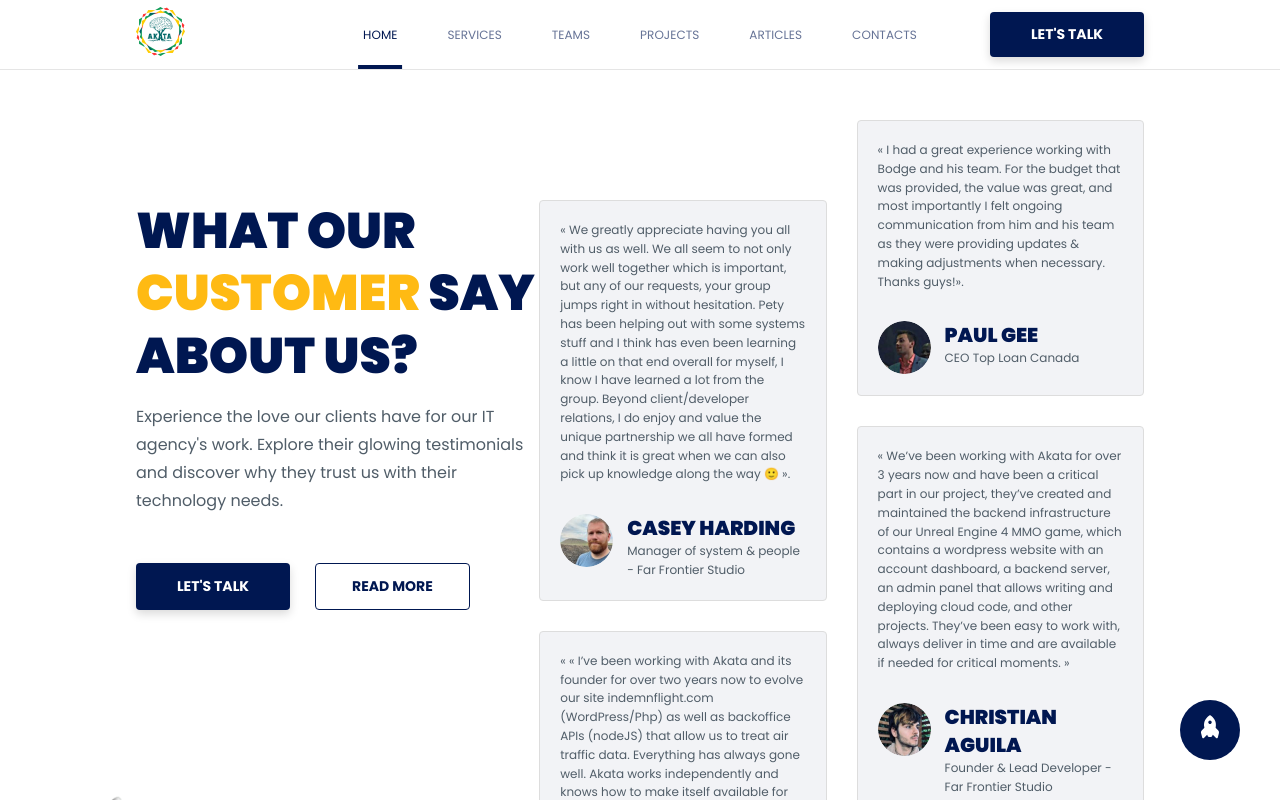
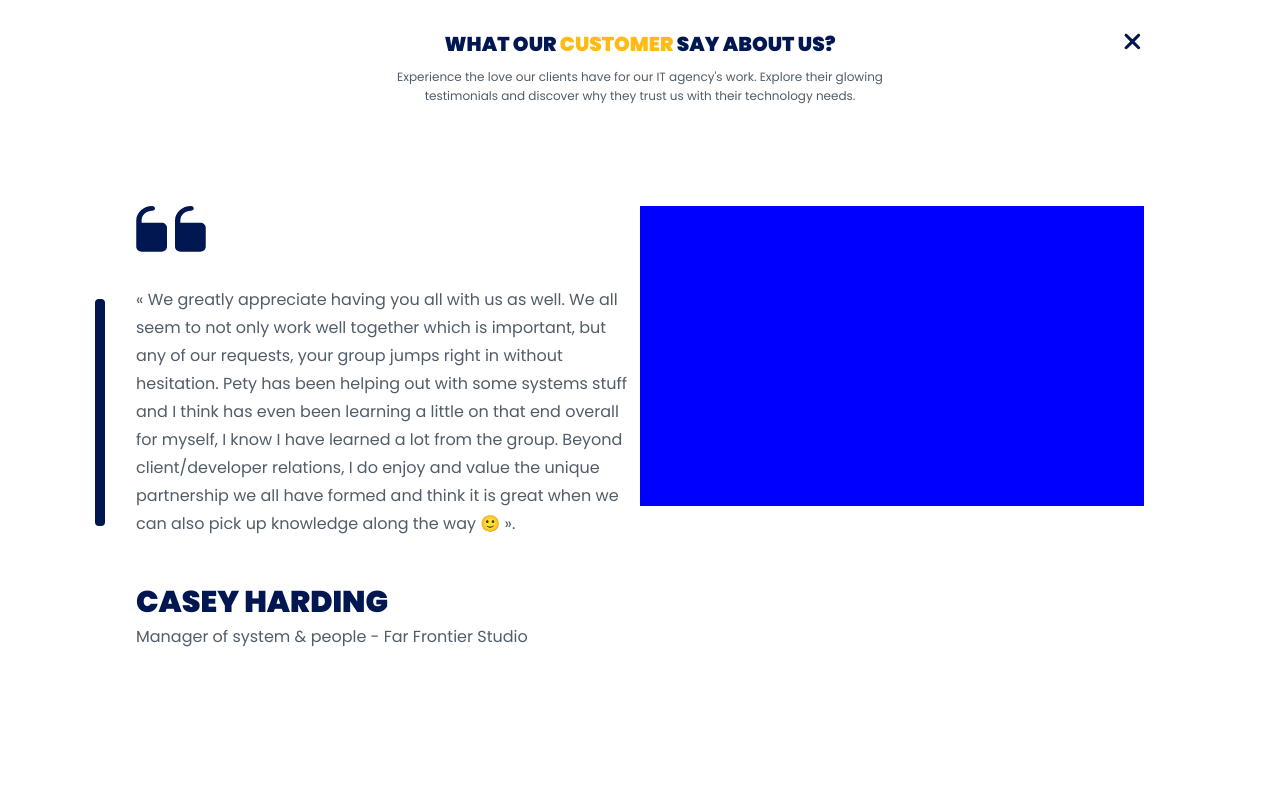
Before and after one commit to maxime-dot/website3, a Next.js app: page / in a window 1280 px wide. Both pictures are taken after a click on the element 682 px from the left and 1200 px from the top of the page. Shown: the part 800-1600 px from the top of the page. Built offline with nearby package versions, Linux system fonts and the light colour scheme.

Commit message:
feat: add slider components

```diff
--- a/src/app/components/button/normal/Button.tsx
+++ b/src/app/components/button/normal/Button.tsx
@@ -4,7 +4,7 @@ import "./button.scss";
 interface ButtonProps {
   content: string;
   ariaLabel: string;
-  hoverType: "shadowed" | "solid";
+  hoverType?: "shadowed" | "solid";
   onClick: () => void;
   type: "button" | "submit" | "reset";
 }
--- a/src/app/components/cards/testimonial/TestimonialCard.tsx
+++ b/src/app/components/cards/testimonial/TestimonialCard.tsx
@@ -6,15 +6,17 @@ interface CardProps {
   profile: string;
   testimonials: string;
   post: string;
+  onClick: () => void;
 }
 const TestimonialCard: React.FC<CardProps> = ({
   name,
   profile,
   post,
   testimonials,
+  onClick,
 }) => {
   return (
-    <div className="testimonial-card d-flex flex-col">
+    <div className="testimonial-card d-flex flex-col" onClick={onClick}>
       <p className="akata-text-small testimonial">{testimonials}</p>
       <div className="customer-info d-flex flex-row">
         <Image
--- a/src/app/components/modal-lets-talk/ModalLetsTalk.tsx
+++ b/src/app/components/modal-lets-talk/ModalLetsTalk.tsx
@@ -66,7 +66,7 @@ const ModalLetsTalk: React.FC<ModalLetsTalkProps> = ({ onClose }) => {
             open: { opacity: 1, transform: "translateY(0)" },
             close: { opacity: 0, transform: "translateY(20px)" },
           }}
-          transition={{ duration: 0.3 }}
+          transition={{ duration: 0.3, delay: 0.3 }}
           className="modal-content w-100  d-flex flex-col"
         >
           <div className="modal-header d-flex flex-col">
--- a/src/app/components/sections/testimonial/Testimonial.tsx
+++ b/src/app/components/sections/testimonial/Testimonial.tsx
@@ -54,6 +54,13 @@ const testimonialData = [
   },
 ];
 
+interface TestimonialData {
+  name: string;
+  post: string;
+  profile: string;
+  testimonials: string;
+}
+
 const Testimonial: React.FC = () => {
   const [openModal, setOpenModal] = useState(false);
   const [openSlider, setOpenSlider] = useState(false);
@@ -65,8 +72,9 @@ const Testimonial: React.FC = () => {
     setOpenModal(false);
   };
 
-  const handleOpenSlider = () => {
+  const handleOpenSlider = (data: TestimonialData) => {
     setOpenSlider(true);
+    console.log(data);
   };
 
   const handleSliderClose = () => {
@@ -108,6 +116,7 @@ const Testimonial: React.FC = () => {
                 post={testimonial.post}
                 profile={testimonial.profile}
                 testimonials={testimonial.testimonials}
+                onClick={() => handleOpenSlider(testimonial)}
               />
             ))}
           </div>
@@ -121,7 +130,7 @@ const Testimonial: React.FC = () => {
             />
             <ButtonOutline
               ariaLabel="Read more about customer testimonial"
-              onClick={handleOpenSlider}
+              onClick={handleCloseModal}
               title="Read more about customer testimonial"
               content="READ MORE"
             />
@@ -131,6 +140,7 @@ const Testimonial: React.FC = () => {
           <div className="card-container d-flex flex-col">
             {testimonialData.slice(0, 2).map((testimonial, index) => (
               <TestimonialCard
+                onClick={() => handleOpenSlider(testimonial)}
                 key={index}
                 name={testimonial.name}
                 post={testimonial.post}
@@ -142,6 +152,7 @@ const Testimonial: React.FC = () => {
           <div className="card-container d-flex flex-col">
             {testimonialData.slice(2, 5).map((testimonial, index) => (
               <TestimonialCard
+                onClick={() => handleOpenSlider(testimonial)}
                 key={index}
                 name={testimonial.name}
                 post={testimonial.post}
--- a/src/app/components/sliders/testimonial-slider/TestimonialSlider.tsx
+++ b/src/app/components/sliders/testimonial-slider/TestimonialSlider.tsx
@@ -3,6 +3,7 @@ import { motion, AnimatePresence } from "framer-motion";
 import { FontAwesomeIcon } from "@fortawesome/react-fontawesome";
 import { faTimes } from "@fortawesome/free-solid-svg-icons";
 import "./testimonial-slider.scss";
+import Image from "next/image";
 
 interface SliderProps {
   onClose: () => void;
@@ -42,6 +43,36 @@ const TestimonialSlider: React.FC<SliderProps> = ({ onClose, isOpen }) => {
                 trust us with their technology needs.
               </p>
             </div>
+
+            <div className="customer-content w-100">
+              <div className="content-words">
+                <Image
+                  src={"/quote-icon.svg"}
+                  width={70}
+                  height={46.67}
+                  alt="quote icons"
+                  className="quote-icon"
+                />
+                <p className="akata-text-big words">
+                  « We greatly appreciate having you all with us as well. We all
+                  seem to not only work well together which is important, but
+                  any of our requests, your group jumps right in without
+                  hesitation. Pety has been helping out with some systems stuff
+                  and I think has even been learning a little on that end
+                  overall for myself, I know I have learned a lot from the
+                  group. Beyond client/developer relations, I do enjoy and value
+                  the unique partnership we all have formed and think it is
+                  great when we can also pick up knowledge along the way 🙂 ».
+                </p>
+                <div className="customer-info d-flex flex-col">
+                  <span className="akata-title-medium name">casey harding</span>
+                  <span className="akata-text-big">
+                    Manager of system & people - Far Frontier Studio
+                  </span>
+                </div>
+              </div>
+              <div className="content-profile"></div>
+            </div>
           </div>
         </motion.div>
       )}
--- a/src/app/components/sliders/testimonial-slider/testimonial-slider.scss
+++ b/src/app/components/sliders/testimonial-slider/testimonial-slider.scss
@@ -18,12 +18,55 @@
       color: var(--goavana-blue);
       right: 0;
       cursor: pointer;
+      transition: all 0.3s ease-in-out;
+      border-radius: var(--border-radius);
+      &:hover {
+        background: var(--goavana-blue);
+        color: var(--light);
+      }
       .close-button-icon {
-        font-size: 30px;
+        font-size: 25px;
       }
     }
     .slider-title {
       gap: 10px;
     }
+    .customer-content {
+      display: grid;
+      grid-template-columns: 1fr 1fr;
+      margin-top: 100px;
+      .content-words {
+        width: 100%;
+
+        .quote-icon {
+          margin-bottom: 27px;
+        }
+        .words {
+          position: relative;
+          &::before {
+            content: "";
+            position: absolute;
+            left: -41px;
+            top: calc(100% - 95%);
+            width: 10px;
+            height: 90%;
+            background: var(--goavana-blue);
+            border-radius: var(--border-radius);
+          }
+        }
+        .customer-info {
+          margin-top: 43px;
+          .name {
+            font-size: 30px;
+            line-height: calc(30px * 1.4);
+          }
+        }
+      }
+      .content-profile {
+        background: blue;
+        width: 100%;
+        height: 300px;
+      }
+    }
   }
 }
```
Also changed, not shown: public/quote-icon.svg (added).
